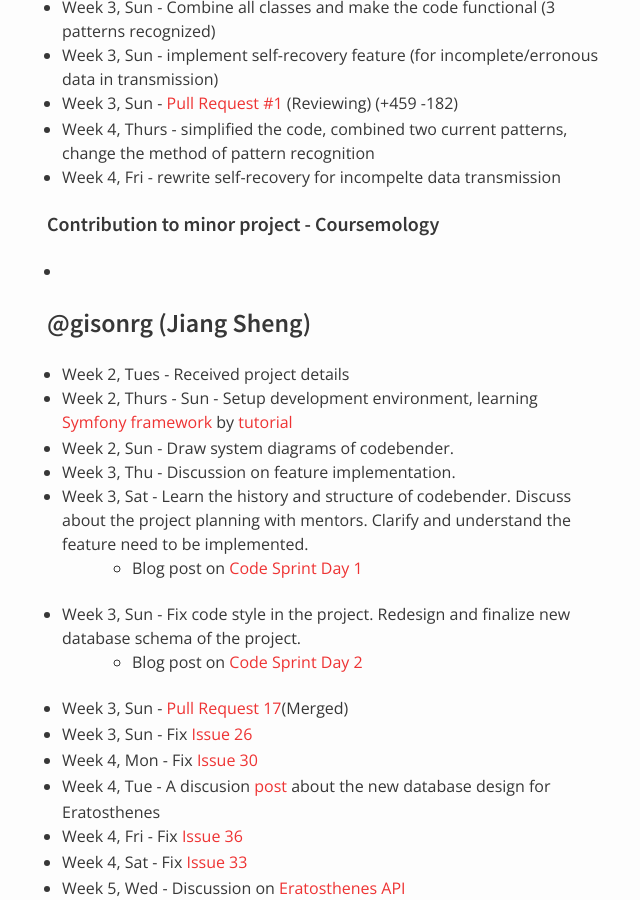
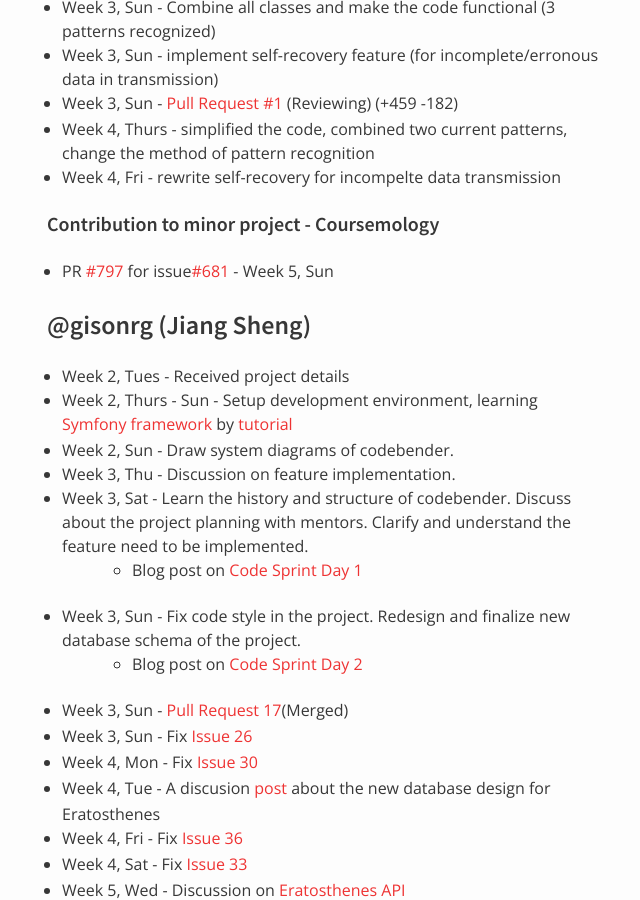
Before and after one commit to nus-oss/cs3281-AY1516S2-website, a Jekyll site: the page built from teams/codebender.md, in a window 1280 px wide and 900 px high, scrolled down 6950 px. Shown: the whole window, without its empty margins (323-963 px from the left). Built offline with Jekyll 4.4.1, drawn with Linux system fonts in a browser that asks for light colours.

Commit message:
update tanghao

```diff
--- a/teams/codebender.md
+++ b/teams/codebender.md
@@ -108,7 +108,7 @@
 * [x] Write chart plotter v0.0 (based on canvas.js) for plotting chart Week 3
 * [x] Self-recovery from incomplete transmission with missing data - Week 4
 * [x] Self-recovery from corrupted transmission(happens when transmission rate is too high) - Week 5
-* [ ] Self-recovery from corrupted negative number - Week 5
+* [x] Self-recovery from corrupted negative number - Week 5
 * [ ] set up unit test using jasmine (coverage aim:90%) - Week 6
 * [ ] refactor the code to improve robustness - Week 7
 * [ ] add new pattern: multi-line with X-coordinate - Week 8
@@ -218,7 +218,7 @@
 * Week 4, Fri - rewrite self-recovery for incompelte data transmission
 
 #### Contribution to minor project - Coursemology
- *
+ * PR [#797](https://github.com/Coursemology/coursemology2/pull/797) for issue[#681](https://github.com/Coursemology/coursemology2/issues/681) - Week 5, Sun
 
 ### @gisonrg (Jiang Sheng)
 * Week 2, Tues - Received project details
```
